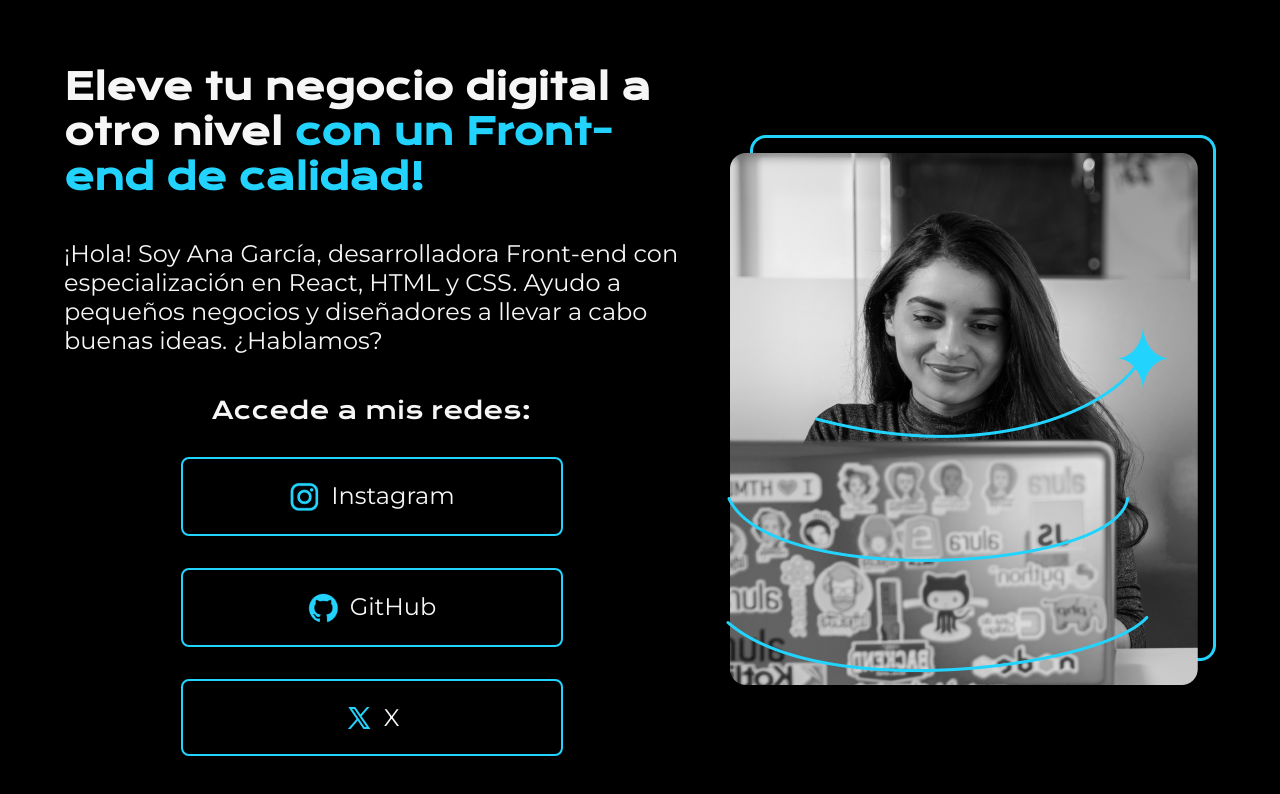
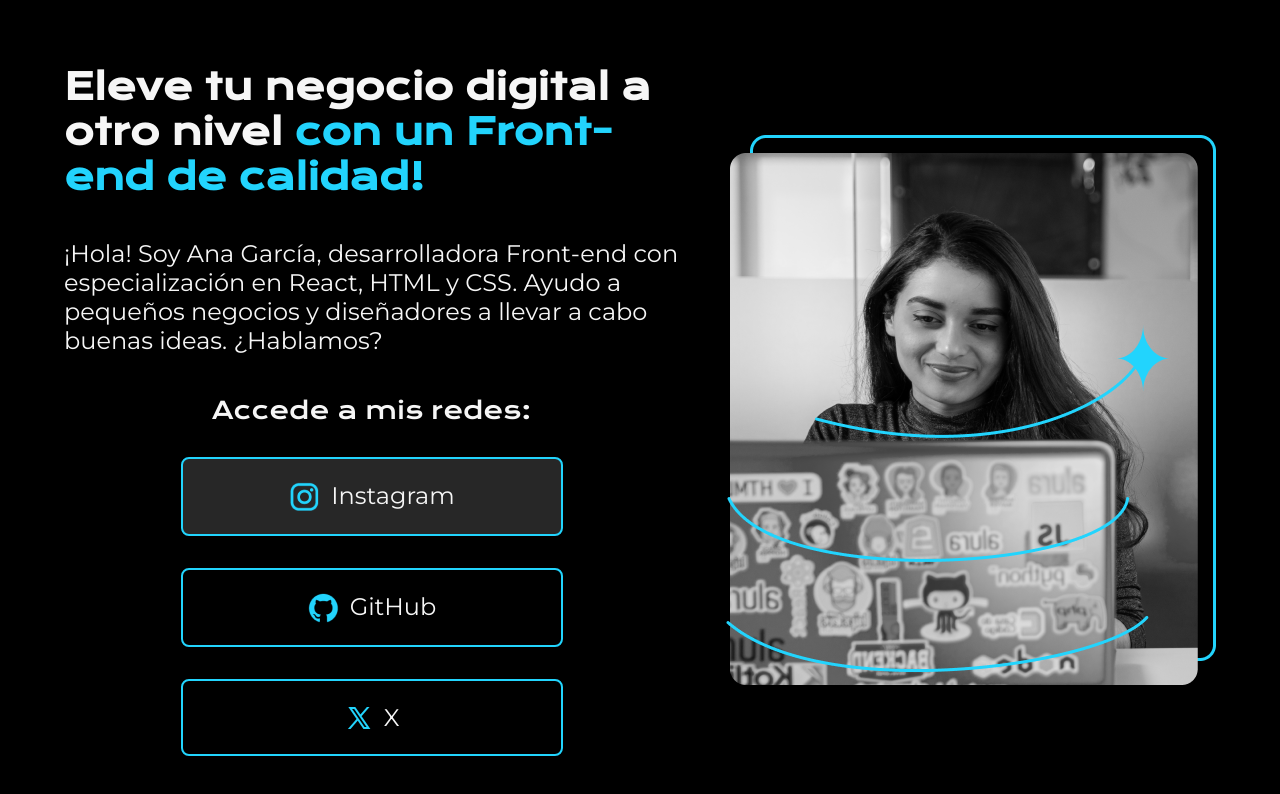
Before and after one commit to AngelBlackBlue/portafolioAlura, a plain HTML site: page index.html in a window 1280 px wide. In both pictures the pointer is over the link "Instagram". Drawn offline with nearby package versions, Linux system fonts and the light colour scheme.

Commit message:
Update styles.css

```diff
--- a/styles.css
+++ b/styles.css
@@ -72,5 +72,10 @@ body {
     border: 2px solid #22d4fd;
     display: flex;
     justify-content: center;
-    gap: 10px
+    gap: 10px;
 }
+
+.presentacion__botones__enlace:hover{
+    background-color: #272727;
+
+}
```
